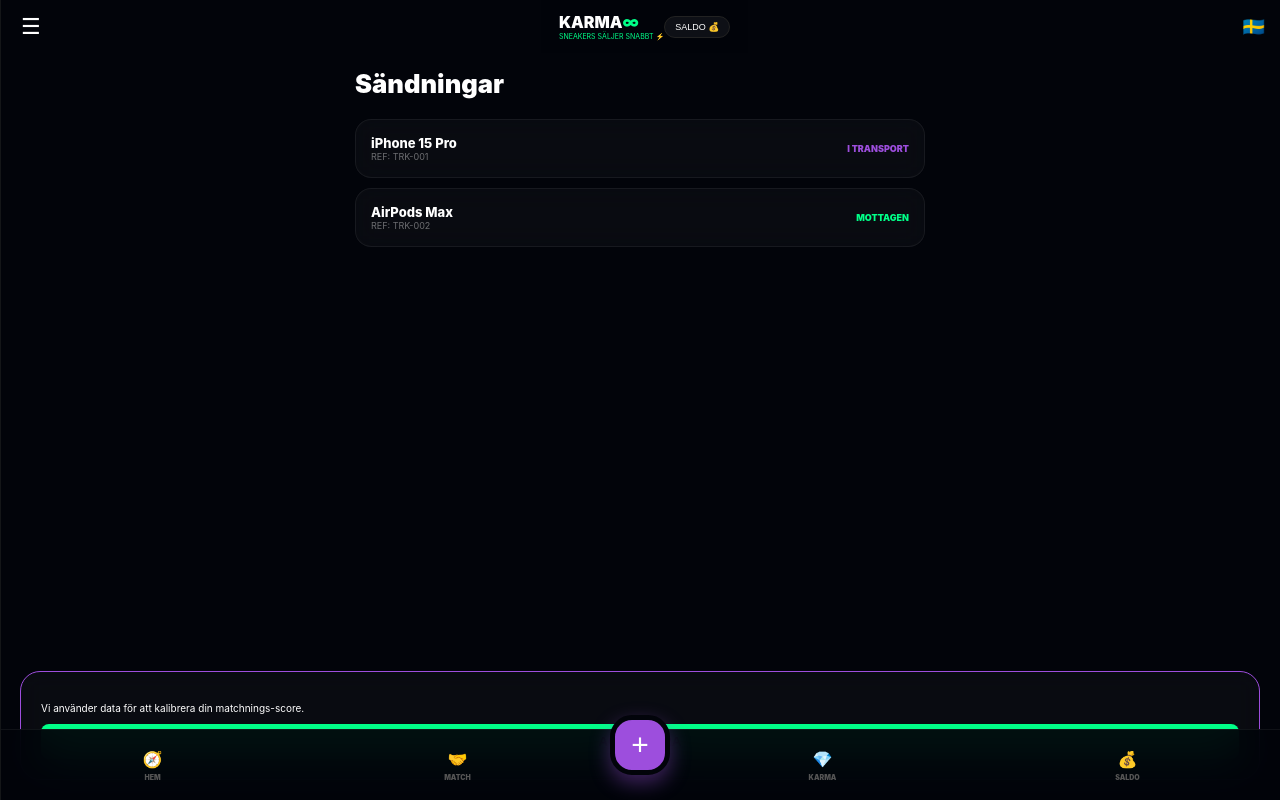
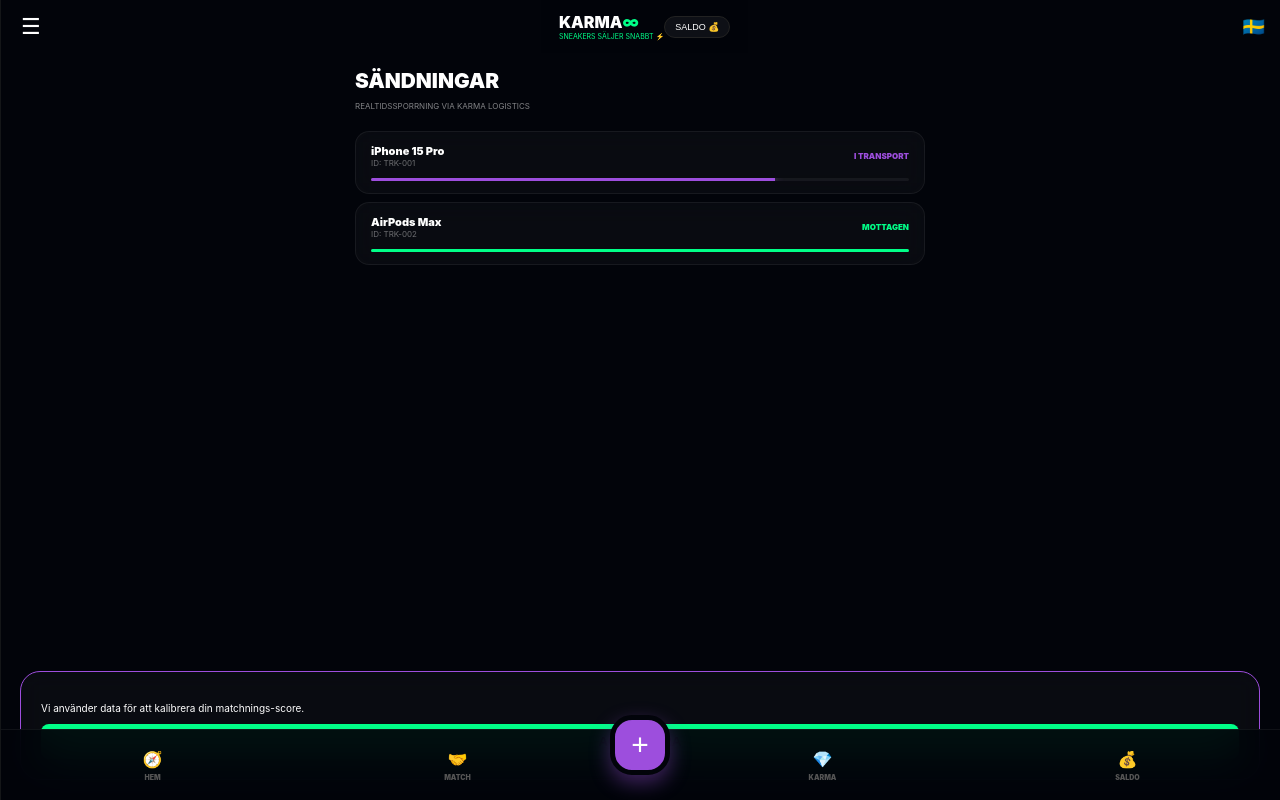
Before and after one commit to gascheckking/marketbeg-appGem, a Next.js app: page /shipments in a window 1280 px wide. Built offline with nearby package versions, Linux system fonts and the light colour scheme.

Commit message:
Update page.tsx

```diff
--- a/app/shipments/page.tsx
+++ b/app/shipments/page.tsx
@@ -4,23 +4,30 @@ import React from 'react';
 
 export default function ShipmentsPage() {
   const shipments = [
-    { id: "TRK-001", item: "iPhone 15 Pro", status: "I TRANSPORT", color: 'var(--neon-purple)' },
-    { id: "TRK-002", item: "AirPods Max", status: "MOTTAGEN", color: 'var(--neon-mint)' }
+    { id: "TRK-001", item: "iPhone 15 Pro", status: "I TRANSPORT", color: 'var(--neon-purple)', step: '75%' },
+    { id: "TRK-002", item: "AirPods Max", status: "MOTTAGEN", color: 'var(--neon-mint)', step: '100%' }
   ];
 
   return (
     <div className="page-wrapper" style={{ padding: '15px' }}>
       <header style={{ marginBottom: '20px' }}>
-        <h1 style={{ fontSize: '1.6rem', fontWeight: 900, margin: 0 }}>Sändningar</h1>
+        <h1 style={{ fontSize: '1.3rem', fontWeight: 900, margin: 0 }}>SÄNDNINGAR</h1>
+        <p style={{ fontSize: '8px', opacity: 0.5 }}>REALTIDSSPORRNING VIA KARMA LOGISTICS</p>
       </header>
-      <div style={{ display: 'flex', flexDirection: 'column', gap: '10px' }}>
+
+      <div style={{ display: 'flex', flexDirection: 'column', gap: '8px' }}>
         {shipments.map(s => (
-          <div key={s.id} className="glass-card" style={{ padding: '15px', borderRadius: '16px', display: 'flex', justifyContent: 'space-between', alignItems: 'center' }}>
-            <div>
-              <div style={{ fontSize: '13px', fontWeight: 800 }}>{s.item}</div>
-              <div style={{ fontSize: '9px', opacity: 0.4 }}>REF: {s.id}</div>
+          <div key={s.id} className="glass-card" style={{ padding: '12px 15px', borderRadius: '14px' }}>
+            <div style={{ display: 'flex', justifyContent: 'space-between', alignItems: 'center', marginBottom: '10px' }}>
+              <div>
+                <div style={{ fontSize: '11px', fontWeight: 900 }}>{s.item}</div>
+                <div style={{ fontSize: '8px', opacity: 0.4 }}>ID: {s.id}</div>
+              </div>
+              <div style={{ fontSize: '8px', fontWeight: 900, color: s.color }}>{s.status}</div>
             </div>
-            <div style={{ fontSize: '9px', fontWeight: 900, color: s.color }}>{s.status}</div>
+            <div style={{ height: '3px', background: 'rgba(255,255,255,0.05)', borderRadius: '10px', overflow: 'hidden' }}>
+              <div style={{ width: s.step, height: '100%', background: s.color, boxShadow: `0 0 10px ${s.color}` }}></div>
+            </div>
           </div>
         ))}
       </div>
```
